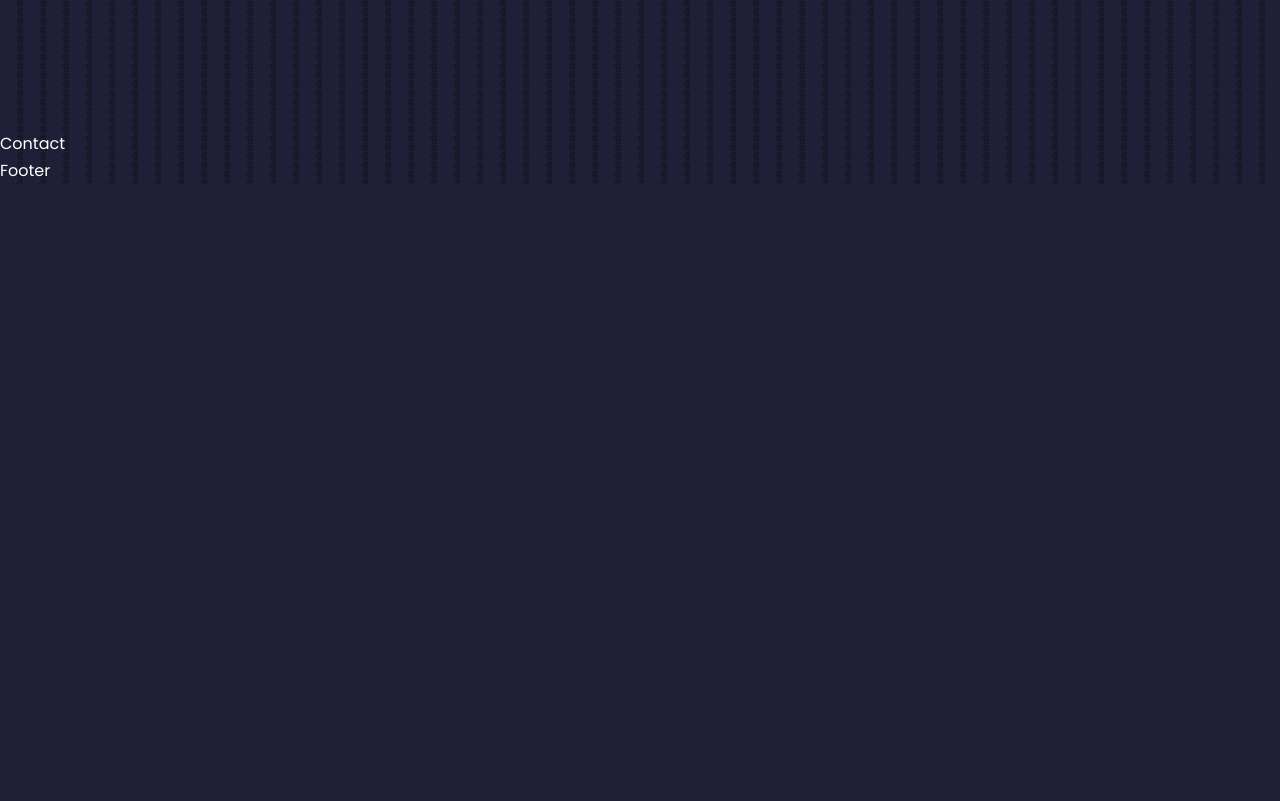
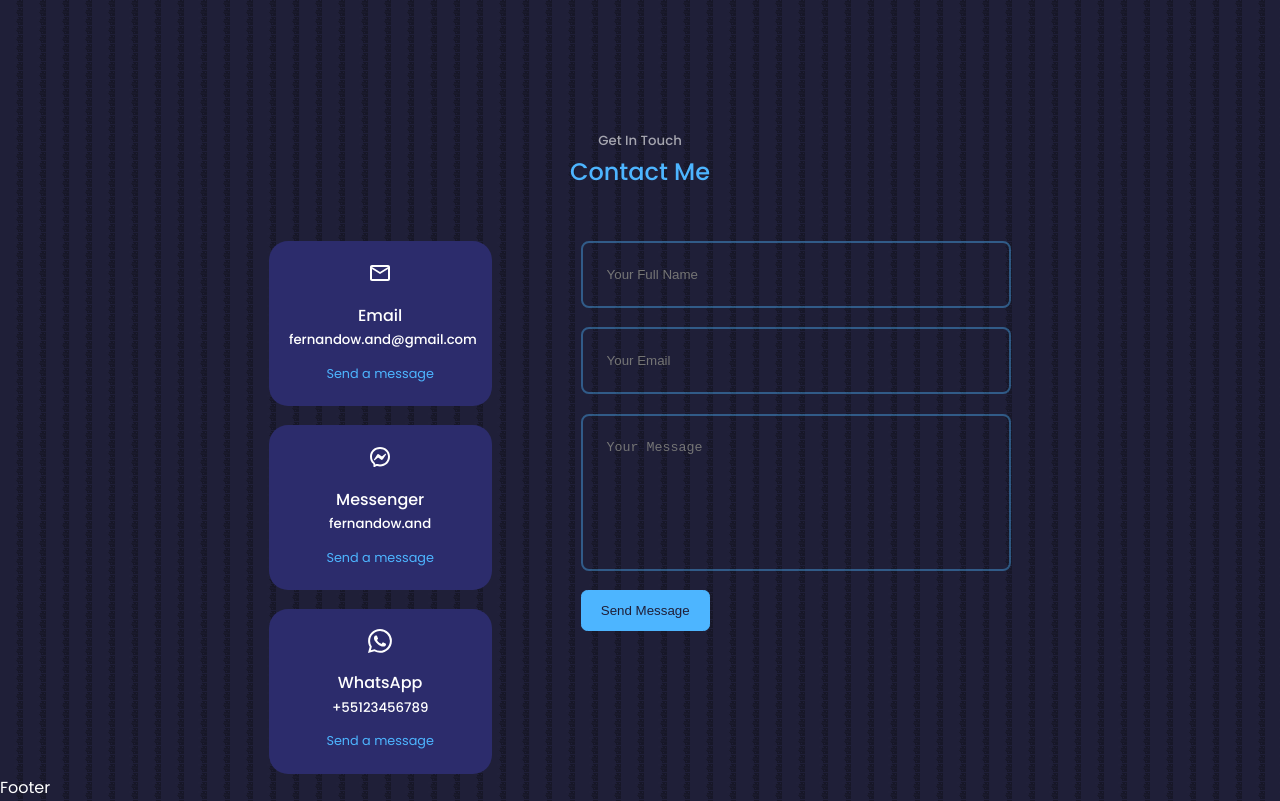
Before and after one commit to igudy/igudy-react-portfolio-2022, a React (Create React App) app: page / in a window 1280 px wide. Shown: the part 4780-5581 px from the top of the page. Before the commit the page ends 4964 px from the top, so only its background shows below. Built offline with nearby package versions, Linux system fonts and the light colour scheme.

Commit message:
Create contact component and css styles

```diff
--- a/src/components/contact/Contact.jsx
+++ b/src/components/contact/Contact.jsx
@@ -1,9 +1,45 @@
 import React from 'react'
 import './contact.css'
+import {MdOutlineEmail} from 'react-icons/md'
+import {RiMessengerLine} from 'react-icons/ri'
+import {BsWhatsapp} from 'react-icons/bs'
 
 const Contact = () => {
   return (
-    <section id='contact'>Contact</section>
+    <section id='contact'>
+      <h5>Get In Touch</h5>
+      <h2>Contact Me</h2>
+
+      <div className='container contact__container'>
+        <div className='contact__options'>
+          <article className='contact__option'>
+            <MdOutlineEmail className='contact__option-icon'/>
+            <h4>Email</h4>
+            <h5>fernandow.and@gmail.com</h5>
+            <a href="mailto:fernandow.and@gmail.com">Send a message</a>
+          </article>
+          <article className='contact__option'>
+            <RiMessengerLine className='contact__option-icon'/>
+            <h4>Messenger</h4>
+            <h5>fernandow.and</h5>
+            <a href="https://m.me/fernandow.and" target="_blank" rel='noreferrer'>Send a message</a>
+          </article>
+          <article className='contact__option'>
+            <BsWhatsapp className='contact__option-icon'/>
+            <h4>WhatsApp</h4>
+            <h5>+55123456789</h5>
+            <a href="https://api.whatsapp.com/send?phone+5512996721515" target="_blank" rel='noreferrer'>Send a message</a>
+          </article>
+        </div>
+        {/* END OF CONTACT OPTIONS */}
+        <form action=''>
+          <input type='text' name='name' placeholder='Your Full Name' required />
+          <input type='email' name='email' placeholder='Your Email' required />
+          <textarea name='message' rows="7" placeholder='Your Message' required />
+          <button type='submit' className='btn btn-primary'>Send Message</button>
+        </form>
+      </div>
+    </section>
   )
 }
 
--- a/src/components/contact/contact.css
+++ b/src/components/contact/contact.css
@@ -0,0 +1,71 @@
+.container.contact__container {
+  width: 58%;
+  display: grid;
+  grid-template-columns: 30% 58%;
+  gap: 12%;
+}
+
+.contact__options {
+  display: flex;
+  flex-direction: column;
+  gap: 1.2rem;
+}
+
+.contact__option {
+  background: var(--color-bg-variant);
+  padding: 1.2rem;
+  border-radius: 1.2rem;
+  text-align: center;
+  border: 1px solid transparent;
+  transition: var(--transition);
+}
+
+.contact__option:hover {
+  background: transparent;
+  border-color: var(--color-primary-variant);
+}
+
+.contact__option-icon {
+  font-size: 1.5rem;
+  margin-bottom: 0.5rem;
+}
+
+.contact__option a {
+  margin-top: 0.7rem;
+  display: inline-block;
+  font-size: 0.8rem;
+}
+
+/* =================== FORM =================== */
+
+form {
+  display: flex;
+  flex-direction: column;
+  gap: 1.2rem;
+}
+
+input,
+textarea {
+  width: 100%;
+  padding: 1.5rem;
+  border-radius: 0.5rem;
+  background: transparent;
+  border: 2px solid var(--color-primary-variant);
+  resize: none;
+  color: var(--color-white);
+}
+
+/* ================= MEDIA QUERIES (MEDIUM DEVICES) ================= */
+@media screen and (max-width: 1024px) {
+  .container.contact__container {
+    grid-template-columns: 1fr;
+    gap: 2rem;
+  }
+}
+
+/* ================= MEDIA QUERIES (SMALL DEVICES) ================= */
+@media screen and (max-width: 600px) {
+  .container.contact__container {
+    width: var(--container-width-sm);
+  }
+}
```
